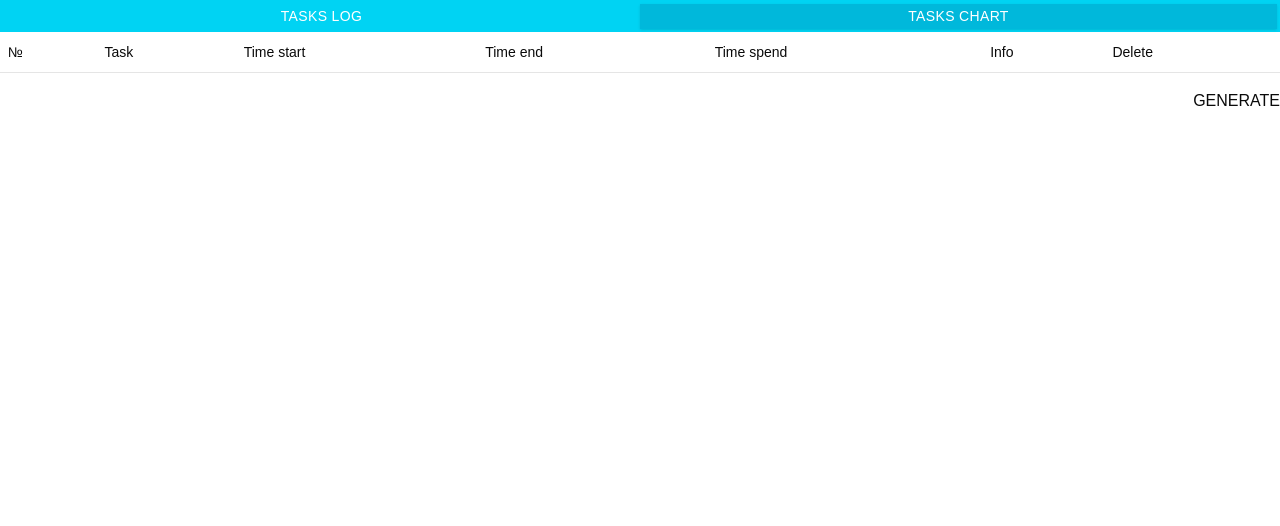
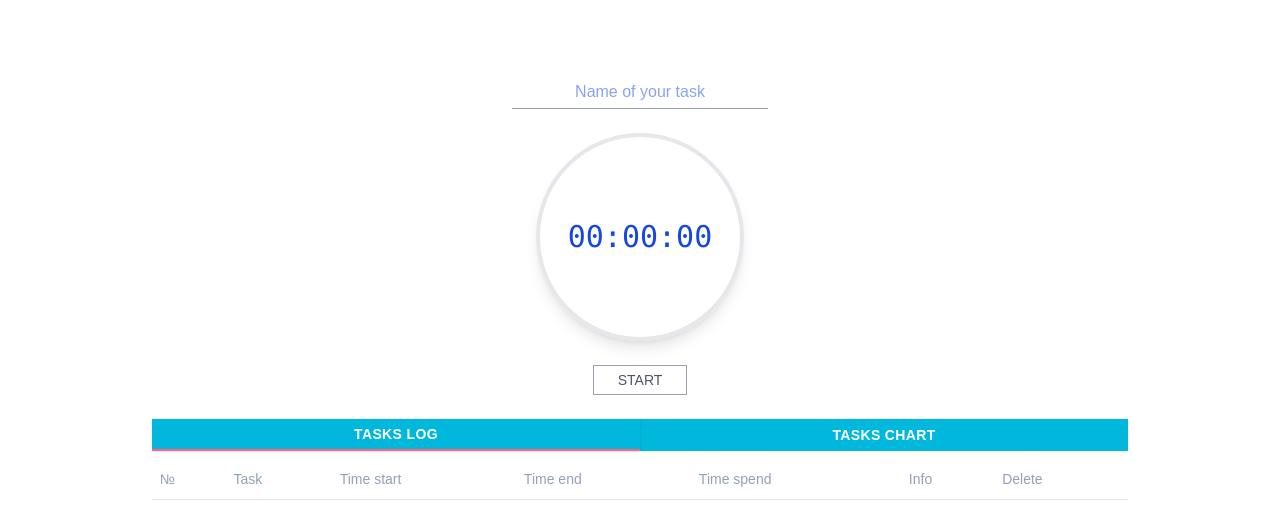
Before and after one commit to VycheslavSysov/tasks_timer, a React (Vite) app: page /log in a window 1280 px wide. Shown: the top 526 px of the page. Built offline with nearby package versions, Linux system fonts and the light colour scheme.

Commit message:
fix:styles

```diff
--- a/src/App.jsx
+++ b/src/App.jsx
@@ -1,6 +1,7 @@
-import {useLocation, Routes, Route, useNavigate} from "react-router-dom";
+import {useLocation, Routes, Route, useNavigate, Navigate} from "react-router-dom";
 import {Tabs, TabsList, TabsTrigger} from "@/components/ui/tabs.jsx";
 import TaskDetailsPage from "./pages/TaskDetailsPage";
+import Timer from "./components/Timer";
 import TimerPage from "./pages/TimerPage";
 import LogPage from "./pages/LogPage";
 import NotFoundPage from "./pages/NotFoundPage";
@@ -10,31 +11,40 @@ function App() {
   const navigate = useNavigate();
 
   return (
-  <>
-    <Tabs value={location.pathname} onValueChange={(value) => navigate(value)}>
-      <TabsList className="w-full rounded-none bg-cyan-400 h-12">
+      <div className="mx-auto max-w-5xl px-6 pb-12">
+        <div className="pt-10">
+          <Timer />
+        </div>
+        <Tabs
+            value={location.pathname} onValueChange={(value) => navigate(value)}
+        >
+          <TabsList
+              className="mt-6 h-12 w-full rounded-none bg-cyan-500 p-0 gap-0"
+          >
             <TabsTrigger
-            value="/"
-            className="flex-1 text-white uppercase font-medium tracking-wide data-[state=active]:bg-cyan-500 data-[state=active]:text-white rounded-none"
+                value="/log"
+                className="flex-1 rounded-none text-white uppercase font-semibold tracking-wide border-0 data-[state=active]:bg-cyan-500 data-[state=active]:text-white data-[state=active]:border-b-2 data-[state=active]:border-rose-400"
             >
               TASKS LOG
             </TabsTrigger>
             <TabsTrigger
-            value="/log"
-            className="flex-1 text-white uppercase font-medium tracking-wide data-[state=active]:bg-cyan-500 data-[state=active]:text-white rounded-none"
+                value="/log/chart"
+                className="flex-1 rounded-none text-white uppercase font-semibold tracking-wide border-0 data-[state=active]:bg-cyan-500 data-[state=active]:text-white data-[state=active]:border-b-2 data-[state=active]:border-rose-400"
             >
               TASKS CHART
             </TabsTrigger>
           </TabsList>
         </Tabs>
+        <div className="pt-8 -mt-6">
           <Routes>
-      <Route path="/" element={<TimerPage />} />
+            <Route path="/" element={<Navigate to="/log" replace />} />
             <Route path="/log" element={<LogPage />} />
             <Route path="/log/chart" element={<LogPage />} />
             <Route path="/tasks/:id" element={<TaskDetailsPage />} />
             <Route path="*" element={<NotFoundPage />} />
           </Routes>
-  </>
+        </div>
+      </div>
   )
 }
 
--- a/src/components/Timer.jsx
+++ b/src/components/Timer.jsx
@@ -57,7 +57,6 @@ return (
         placeholder="Name of your task"
         className="border-b border-gray-400 text-center text-blue-700 outline-none w-64 pb-1"
     />
-
     <div className="w-52 h-52 rounded-full border-4 border-gray-200 shadow-lg flex items-center justify-center">
       <span className="text-3xl font-mono text-blue-700">
         {formatTime(elapsedSeconds)}
--- a/src/components/ui/table.jsx
+++ b/src/components/ui/table.jsx
@@ -1,12 +1,15 @@
 import * as React from "react"
-import { cn } from "@/lib/utils"
+import {cn} from "@/lib/utils"
 
 function Table({
                  className,
                  ...props
                }) {
   return (
-    <div data-slot="table-container" className="relative w-full overflow-x-auto">
+      <div
+          data-slot="table-container"
+          className="relative w-full overflow-x-auto"
+      >
         <table
             data-slot="table"
             className={cn("w-full caption-bottom text-sm", className)}
@@ -34,7 +37,9 @@ function TableBody({
   return (
       <tbody
           data-slot="table-body"
-      className={cn("[&_tr:last-child]:border-0", className)}
+          className={cn("[&_tr:last-child]:border-0 [&>tr:nth-child(odd)]:bg-sky-100/70 [&>tr]:text-blue-700",
+              className
+          )}
           {...props} />
   );
 }
@@ -59,7 +64,7 @@ function TableRow({
       <tr
           data-slot="table-row"
           className={cn(
-        "border-b transition-colors hover:bg-muted/50 data-[state=selected]:bg-muted",
+              "[&>tr:nth-child(odd)]:bg-sky-100/70 [&>tr]:text-blue-700",
               className
           )}
           {...props} />
@@ -74,7 +79,7 @@ function TableHead({
       <th
           data-slot="table-head"
           className={cn(
-        "h-10 px-2 text-left align-middle font-medium whitespace-nowrap text-foreground [&:has([role=checkbox])]:pr-0",
+              "h-10 px-2 text-left align-middle font-medium whitespace-nowrap text-slate-400",
               className
           )}
           {...props} />
--- a/src/pages/LogPage.jsx
+++ b/src/pages/LogPage.jsx
@@ -65,10 +65,18 @@ export default function LogPage() {
                       <TableCell>{new Date(task.endTime).toLocaleTimeString()}</TableCell>
                       <TableCell>{formatTime(task.duration)}</TableCell>
                       <TableCell>
-                        <button onClick={() => navigate(`/tasks/${task.id}`)}>INFO</button>
+                        <button
+                            onClick={() => navigate(`/tasks/${task.id}`)}
+                            className="h-7 min-w-16 rounded-[2px] border border-slate-200 bg-white px-3 text-[11px] font-semibold text-blue-600 shadow-[0_1px_2px_rgba(0,0,0,0.12)] hover:bg-slate-50"
+                        >INFO
+                        </button>
                       </TableCell>
                       <TableCell>
-                        <button onClick={() => dispatch(deleteTask(task.id))}>DELETE</button>
+                        <button
+                            onClick={() => dispatch(deleteTask(task.id))}
+                            className="h-7 min-w-16 rounded-[2px] border border-slate-200 bg-white px-3 text-[11px] font-semibold text-blue-600 shadow-[0_1px_2px_rgba(0,0,0,0.12)] hover:bg-slate-50"
+                        >DELETE
+                        </button>
                       </TableCell>
                     </TableRow>
                 ))}
@@ -87,9 +95,11 @@ export default function LogPage() {
             </ResponsiveContainer>
         )}
 
+        {location.pathname === '/log/chart' && (
             <div style={{textAlign: 'right', marginTop: '16px'}}>
               <button onClick={handleGenerate}>GENERATE</button>
             </div>
+        )}
       </div>
   );
 }
```
Lines whose indentation alone changed are shown as unchanged.
